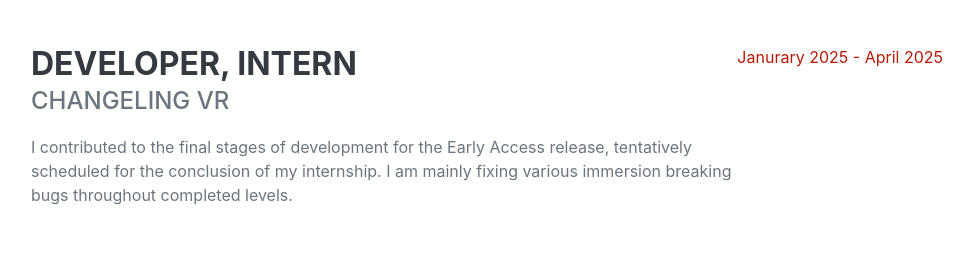
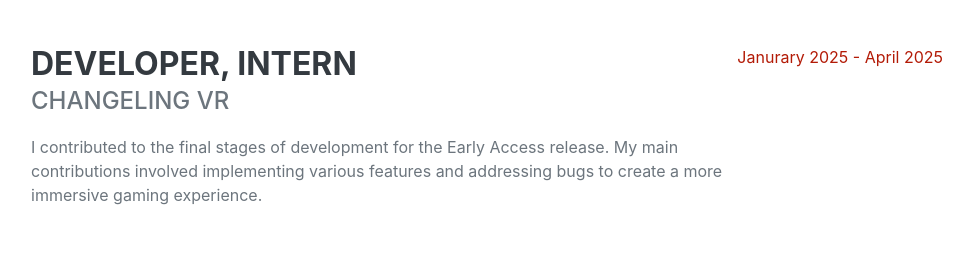
Before and after one commit to GavinAKerrigan/portfolio, a plain HTML site: page index.html in a window 1280 px wide. Shown: the part 2903-3160 px from the top of the page, without its empty margins (289-1263 px from the left). Drawn offline with nearby package versions, Linux system fonts and the light colour scheme; a web font is replaced by a local one.

Commit message:
Fixed experience wording
Most recent experience wording used a mix of both current and past tense so fixed to be all past tense.

```diff
--- a/index.html
+++ b/index.html
@@ -212,7 +212,7 @@
                         <div class="flex-grow-1">
                             <h3 class="mb-0">Developer, Intern</h3>
                             <div class="subheading mb-3">Changeling VR</div>
-                            <p>I contributed to the final stages of development for the Early Access release, tentatively scheduled for the conclusion of my internship. I am mainly fixing various immersion breaking bugs throughout completed levels.</p>
+                            <p>I contributed to the final stages of development for the Early Access release. My main contributions involved implementing various features and addressing bugs to create a more immersive gaming experience.</p>
                         </div>
                         <div class="flex-shrink-0"><span class="text-primary">Janurary 2025 - April 2025</span></div>
                     </div>
```
